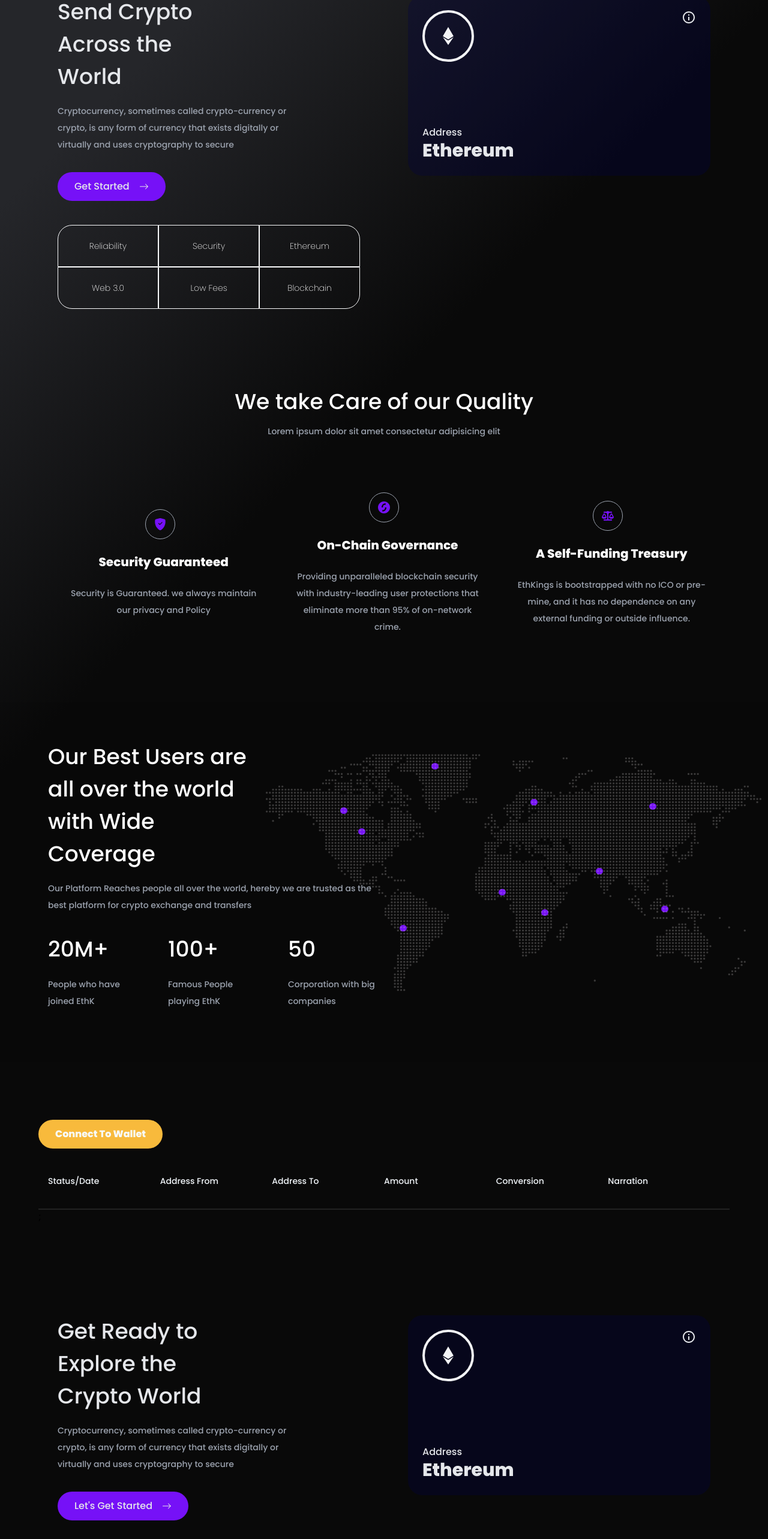
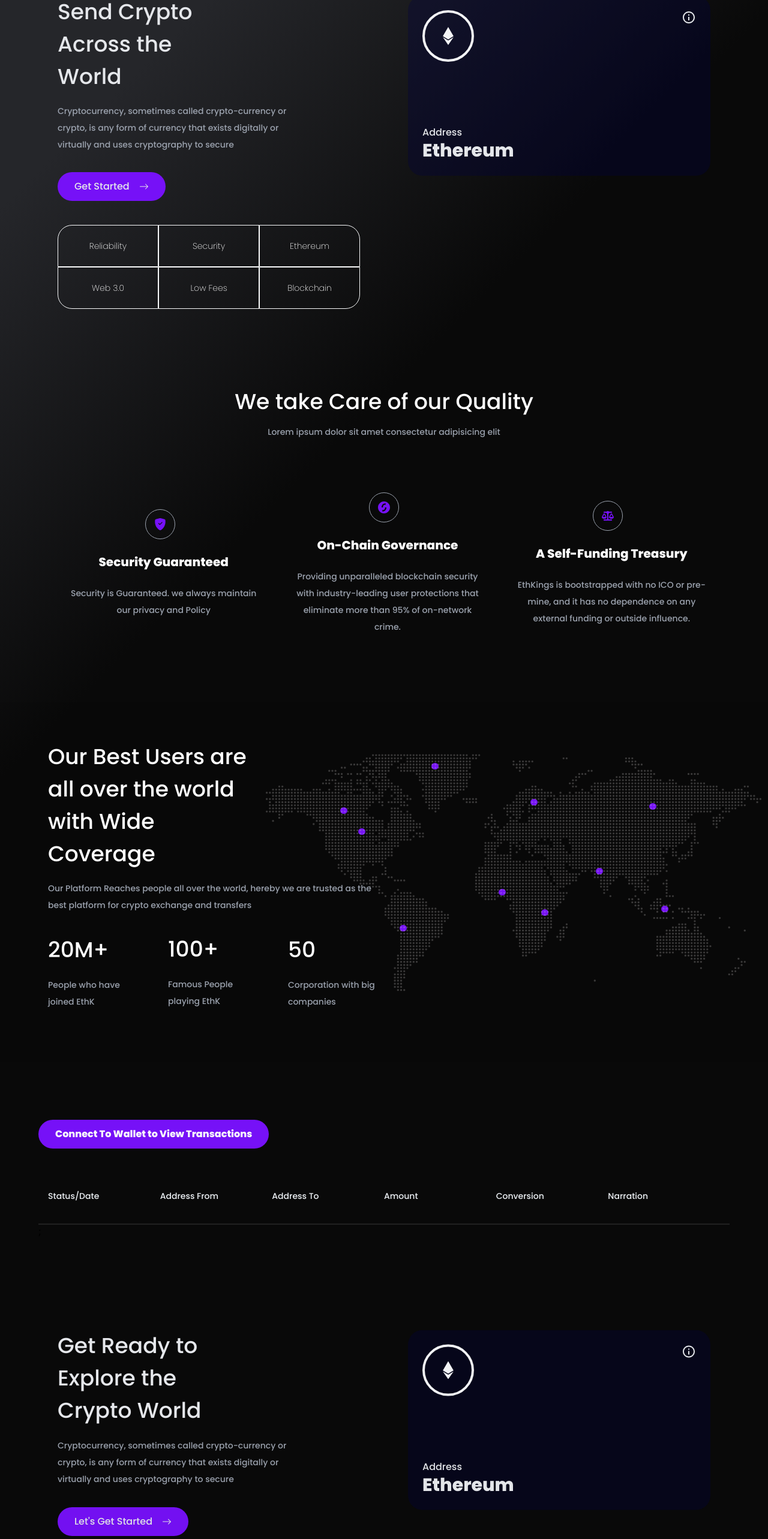
Before and after one commit to Kingscliq/ezyth, a React (Vite) app in the folder client/: page / in a window 1280 px wide. Shown: the part 175-2741 px from the top of the page at 60% size. Built offline with nearby package versions, Linux system fonts and the light colour scheme; a web font is replaced by a local one.

Commit message:
completion of Animations

```diff
--- a/client/src/App.tsx
+++ b/client/src/App.tsx
@@ -10,7 +10,7 @@ import { TransactionsContext } from './context/TransactionsContext';
 
 function App() {
   useEffect(() => {
-    AOS.init({ delay: 500, duration: 1000, easing: 'ease', once: true });
+    AOS.init({ duration: 2000 });
   }, []);
 
   const [modalOpen, setModalOpen] = useState<boolean>(false);
--- a/client/src/components/Cta.tsx
+++ b/client/src/components/Cta.tsx
@@ -17,16 +17,29 @@ const Cta: React.FC<CtaProps> = ({ modalOpen, setModalOpen }) => {
       <div className="grid lg:grid-cols-2 gap-20 grid-cols-1">
         <div className="justify-center items-center">
           <div>
-            <h3 className="text-3xl lg:text-[2.25rem] font-medium text-center lg:text-left lg:w-[60%]  leading-[1.5]">
+            <h3
+              className="text-3xl lg:text-[2.25rem] font-medium text-center lg:text-left lg:w-[60%]  leading-[1.5]"
+              data-aos="fade-up"
+            >
               Get Ready to Explore the Crypto World
             </h3>
           </div>
-          <p className="my-4 lg:w-96 w-full text-center lg:text-left p-y lg:p-auto text-gray-400 text-[0.875rem] leading-[2.0]">
+          <p
+            className="my-4 lg:w-96 w-full text-center lg:text-left p-y lg:p-auto text-gray-400 text-[0.875rem] leading-[2.0]"
+            data-aos="fade-up"
+            data-aos-delay="500"
+            data-aos-duration="2500"
+          >
             Cryptocurrency, sometimes called crypto-currency or crypto, is any
             form of currency that exists digitally or virtually and uses
             cryptography to secure
           </p>
-          <div className="flex items-center justify-center lg:justify-start">
+          <div
+            className="flex items-center justify-center lg:justify-start"
+            data-aos="fade-up"
+            data-aos-delay="700"
+            data-aos-duration="2500"
+          >
             <button
               onClick={() => setModalOpen(true)}
               className=" py-3 rounded-full bg-primary px-7 my-4 hover:bg-[#4c6cde] transition-all duration-500 ease-in-out flex items-center"
@@ -39,7 +52,12 @@ const Cta: React.FC<CtaProps> = ({ modalOpen, setModalOpen }) => {
           </div>
         </div>
 
-        <section className="p-4 lg:p-0">
+        <section
+          className="p-4 lg:p-0"
+          data-aos="fade-up"
+          data-aos-delay="500"
+          data-aos-duration="2500"
+        >
           <div className="rounded-3xl w-full eth-card p-6 flex flex-col justify-between h-[300px]">
             <div className="flex items-start justify-between">
               <div className="p-6 rounded-full border-4 border-gray-100 text-gray-100 text-3xl">
--- a/client/src/components/Hero.tsx
+++ b/client/src/components/Hero.tsx
@@ -51,16 +51,26 @@ const Hero: React.FC<{
       <div className="grid lg:grid-cols-2 gap-20 grid-cols-1">
         <div className="justify-center items-center">
           <div>
+            <div data-aos="fade-up" data-duration="2500">
               <h3 className="text-3xl lg:text-[2.25rem] font-medium text-center lg:text-left lg:w-[60%] leading-[1.5]">
                 Send Crypto Across the World
               </h3>
             </div>
-          <p className="my-4 lg:w-96 w-full text-center lg:text-left p-y lg:p-auto text-gray-400 text-[0.875rem] leading-[2.0]">
+            <p
+              className="my-4 lg:w-96 w-full text-center lg:text-left p-y lg:p-auto text-gray-400 text-[0.875rem] leading-[2.0]"
+              data-aos="fade-up"
+              data-aos-delay="500"
+            >
               Cryptocurrency, sometimes called crypto-currency or crypto, is any
               form of currency that exists digitally or virtually and uses
               cryptography to secure
             </p>
-          <div className="flex items-center justify-center lg:justify-start">
+            <div
+              className="flex items-center justify-center lg:justify-start"
+              data-aos="fade-up"
+              data-aos-duration="2500"
+              data-aos-delay="500"
+            >
               <button
                 onClick={() => setModalOpen(true)}
                 className=" py-3 rounded-full bg-primary px-7 my-4 hover:bg-[#4c6cde] transition-all duration-500 ease-in-out flex items-center"
@@ -72,9 +82,15 @@ const Hero: React.FC<{
                 </span>
               </button>
             </div>
+          </div>
 
           <div className="mt-6 mb-4"></div>
-          <div className="grid lg:grid-cols-3 grid-cols-2 ">
+          <div
+            className="grid lg:grid-cols-3 grid-cols-2 "
+            data-aos="fade-left"
+            data-aos-easing="linear"
+            data-aos-duration="1500"
+          >
             <div className={`lg:rounded-tl-3xl rounded-none ${commonStyles}`}>
               Reliability
             </div>
@@ -92,7 +108,7 @@ const Hero: React.FC<{
           </div>
         </div>
 
-        <section className="p-4 lg:p-0">
+        <section className="p-4 lg:p-0" data-aos="flip-up">
           <div className="rounded-3xl w-full eth-card p-6 flex flex-col justify-between h-[300px]">
             <div className="flex items-start justify-between">
               <div className="p-6 rounded-full border-4 border-gray-100 text-gray-100 text-3xl">
--- a/client/src/components/Navbar.tsx
+++ b/client/src/components/Navbar.tsx
@@ -17,7 +17,10 @@ const Navbar: React.FC<{}> = () => {
   const { connectToWallet, currentAccount } = useContext(TransactionsContext);
 
   return (
-    <nav className="w-full flex justify-between p-4 items-center">
+    <nav
+      className="w-full flex justify-between p-4 items-center"
+      data-aos="fade-up"
+    >
       <div className="w-full  flex justify-between lg:px-20 p-4 items-center">
         <div className="">
           {/* <img src={logo} alt="logo" className="w-32 cursor-pointer" /> */}
--- a/client/src/components/Service.tsx
+++ b/client/src/components/Service.tsx
@@ -33,7 +33,11 @@ const Service: React.FC<{}> = () => {
     description: string;
   }> = ({ icon, title, description }) => {
     return (
-      <section className="w-auto p-2 lg:p-6 first-letter:mb-4 rounded-lg bg-transparent text-white flex flex-col items-center justify-center">
+      <section
+        className="w-auto p-2 lg:p-6 first-letter:mb-4 rounded-lg bg-transparent text-white flex flex-col items-center justify-center"
+        data-aos="fade-up"
+        data-aos-delay="500"
+      >
         <figure className="rounded-full p-6 mb-6 border-gray-400 border w-12 h-12 flex items-center text-xl text-primary justify-center ">
           <div>{icon}</div>
         </figure>
@@ -54,10 +58,18 @@ const Service: React.FC<{}> = () => {
   return (
     <section className="w-full py-16 md:px-20 px-4">
       <div className="mb-16">
-        <h2 className="text-3xl lg:text-[2.25rem] text-white font-medium text-center leading-[1.5]">
+        <h2
+          className="text-3xl lg:text-[2.25rem] text-white font-medium text-center leading-[1.5]"
+          data-aos="fade-up"
+          data-aos-delay="500"
+        >
           We take Care of our Quality
         </h2>
-        <p className="mt-2 text-gray-400 text-[0.875rem] leading-[2.0] text-center">
+        <p
+          className="mt-2 text-gray-400 text-[0.875rem] leading-[2.0] text-center"
+          data-aos="fade-up"
+          data-aos-delay="1000"
+        >
           Lorem ipsum dolor sit amet consectetur adipisicing elit
         </p>
       </div>
--- a/client/src/components/Transactions.tsx
+++ b/client/src/components/Transactions.tsx
@@ -111,17 +111,23 @@ const Transactions = () => {
   const { currentAccount, connectToWallet, transactions } =
     useContext(TransactionsContext);
 
-  console.log(transactions);
-
   return (
     <section className="w-full py-16 md:px-16 px-4">
-      <div className="my-4">
+      <div className="my-4 mb-10">
         {currentAccount ? (
           <>
-            <h2 className="text-3xl lg:text-[2.25rem] font-medium text-center lg:text-left lg:w-[60%] text-white leading-[1.5]">
+            <h2
+              className="text-3xl lg:text-[2.25rem] font-medium text-center lg:text-left lg:w-[60%] text-white leading-[1.5]"
+              data-aos="fade-up"
+            >
               Latest Transactions
             </h2>
-            <p className="my-4 lg:w-96 w-full text-center lg:text-left p-y lg:p-auto text-gray-400 text-[0.875rem] leading-[2.0]">
+            <p
+              className="my-4 lg:w-96 w-full text-center lg:text-left p-y lg:p-auto text-gray-400 text-[0.875rem] leading-[2.0]"
+              data-aos="fade-up"
+              data-aos-delay="500"
+              data-aos-duration="2500"
+            >
               Here is a List of your Latest Transactions
             </p>
           </>
@@ -129,16 +135,15 @@ const Transactions = () => {
           <div className="flex items-center justify-center lg:justify-start">
             <button
               onClick={() => connectToWallet}
-              className=" py-3 rounded-full bg-[#f8ba3c] text-slate-50  px-7 my-4 font-bold hover:bg-[#4c6cde] transition-all duration-500 ease-in-out"
+              className=" py-3 rounded-full bg-primary text-slate-50  px-7 my-4 font-bold hover:bg-[#4c6cde] transition-all duration-500 ease-in-out"
               // className=" py-3 rounded-full bg-[#2952e3] #E3D044 px-7 my-4 font-bold hover:bg-[#4c6cde] transition-all duration-500 ease-in-out"
             >
-              {'Connect To Wallet'}
+              {'Connect To Wallet to View Transactions'}
             </button>
           </div>
         )}
       </div>
-
-      <section>
+      <section data-aos="fade-up" data-aos-delay="1000">
         <section className="w-full px-4 py-3 h-auto grid grid-cols-6 text-slate-100 text-sm">
           <section>
             <div className="flex items-center">Status/Date</div>
--- a/client/tailwind.config.cjs
+++ b/client/tailwind.config.cjs
@@ -26,7 +26,7 @@ module.exports = {
         accent: ['Rubik Dirt', 'cursive'],
       },
       backgroundImage: theme => ({
-        world: "url('/assets/images/map-world.svg')",
+        world: "url('/src/assets/images/map-world.svg')",
       }),
     },
   },
```
Also changed, not shown: client/src/components/Footer.tsx (+16 -7 lines), client/src/components/WorldUsers.tsx (+22 -6 lines). Lines whose indentation alone changed are shown as unchanged.
